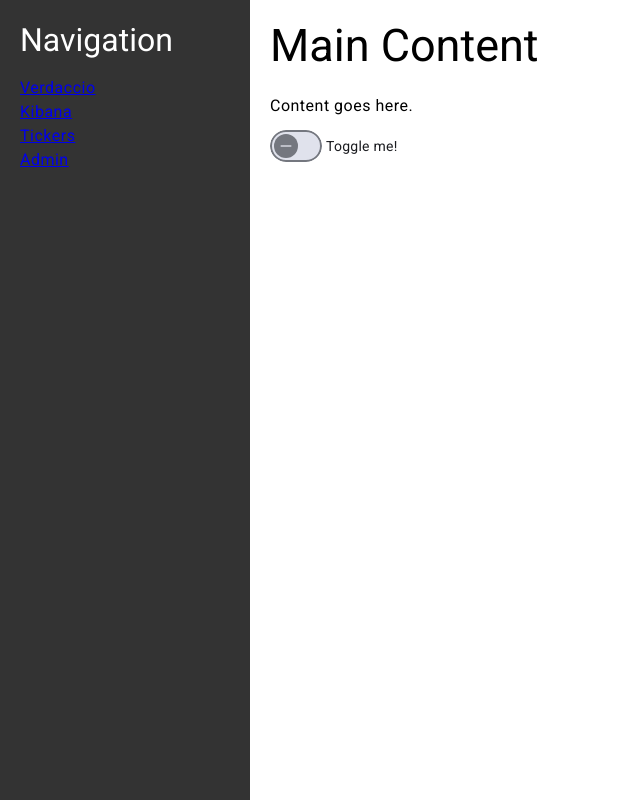
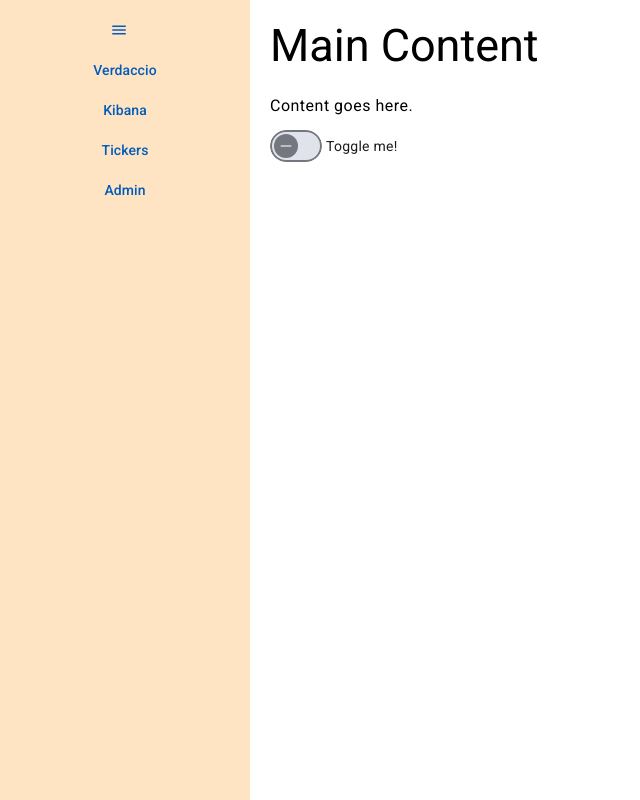
Before and after one commit to moondc/dashboard, an Angular app: page / in a window 1280 px wide. Shown: the whole page, without its empty margins (0-640 px from the left). Built offline with nearby package versions, Linux system fonts and the light colour scheme.

Commit message:
added side-nav

```diff
--- a/src/app/app.component.html
+++ b/src/app/app.component.html
@@ -1,11 +1,5 @@
 <div class="container">
-  <div class="sidebar">
-    <h4>Navigation</h4>
-    <div><a href="https://.com/verdaccio">Verdaccio</a></div>
-    <div><a href="https://.com/kibana">Kibana</a></div>
-    <div><a href="https://.com/tickers">Tickers</a></div>
-    <div><a href="https://.com/admin">Admin</a></div>
-  </div>
+  <app-side-nav></app-side-nav>
   <div class="main-content">
     <h2>Main Content</h2>
     <p>Content goes here.</p>
--- a/src/app/app.component.scss
+++ b/src/app/app.component.scss
@@ -1,47 +1,21 @@
 .container {
     display: flex;
     flex-direction: row;
-    /* Default layout: sidebar beside main content */
     height: 100vh;
     overflow: hidden;
-    /* Prevent container scrolling */
-}
-
-.sidebar {
-    width: 250px;
-    /* Fixed width */
-    min-width: 250px;
-    /* Prevents shrinking */
-    background-color: #333;
-    color: white;
-    padding: 20px;
-    box-sizing: border-box;
-    overflow-y: auto;
-    /* Vertical scrolling if needed */
 }
 
 .main-content {
     flex: 1;
-    /* Takes up remaining space */
     padding: 20px;
     box-sizing: border-box;
     overflow-y: auto;
-    /* Vertical scrolling if needed */
 }
 
-/* Media query for smaller screens */
 @media (max-width: 768px) {
     .container {
         flex-direction: column;
-        /* Stack sidebar above main content */
         overflow-y: auto;
-        /* Allow scrolling if content overflows */
-    }
-
-    .sidebar {
-        width: 100%;
-        min-width: 0;
-        /* Allow sidebar to shrink to full width */
     }
 
     .main-content {
--- a/src/app/app.component.ts
+++ b/src/app/app.component.ts
@@ -2,11 +2,14 @@ import { Component } from '@angular/core';
 import { RouterOutlet } from '@angular/router';
 import { SideNavComponent } from './side-nav/side-nav.component';
 import { MatSlideToggleModule } from '@angular/material/slide-toggle';
+import { MatButtonModule } from '@angular/material/button';
+import { MatDividerModule } from '@angular/material/divider';
+
 
 @Component({
   selector: 'app-root',
   standalone: true,
-  imports: [RouterOutlet, SideNavComponent, MatSlideToggleModule],
+  imports: [RouterOutlet, SideNavComponent, MatSlideToggleModule, MatButtonModule, MatDividerModule],
   templateUrl: './app.component.html',
   styleUrl: './app.component.scss'
 })
--- a/src/app/side-nav/side-nav.component.html
+++ b/src/app/side-nav/side-nav.component.html
@@ -1 +1,9 @@
-<p>sidebar</p>
+<div class="sidebar">
+    <button class="icon" mat-button>
+        <mat-icon>menu</mat-icon>
+    </button>
+    <button class="link" mat-button>Verdaccio</button>
+    <button class="link" mat-button>Kibana</button>
+    <button class="link" mat-button>Tickers</button>
+    <button class="link" mat-button>Admin</button>
+</div>
--- a/src/app/side-nav/side-nav.component.scss
+++ b/src/app/side-nav/side-nav.component.scss
@@ -0,0 +1,24 @@
+.sidebar {
+    width: 250px;
+    min-width: 250px;
+    padding: 10px;
+    box-sizing: border-box;
+    overflow-y: auto;
+    height: 100%;
+    background-color: bisque;
+}
+
+.link {
+    width: 100%;
+}
+
+.icon {
+    width: 100%
+}
+
+@media (max-width: 768px) {
+    .sidebar {
+        width: 100%;
+        min-width: 0;
+    }
+}
--- a/src/app/side-nav/side-nav.component.ts
+++ b/src/app/side-nav/side-nav.component.ts
@@ -1,9 +1,12 @@
 import { Component } from '@angular/core';
+import { MatButtonModule } from '@angular/material/button';
+import { MatDividerModule } from '@angular/material/divider';
+import { MatIconModule } from '@angular/material/icon';
 
 @Component({
   selector: 'app-side-nav',
   standalone: true,
-  imports: [],
+  imports: [MatButtonModule, MatDividerModule, MatIconModule],
   templateUrl: './side-nav.component.html',
   styleUrl: './side-nav.component.scss'
 })
```
